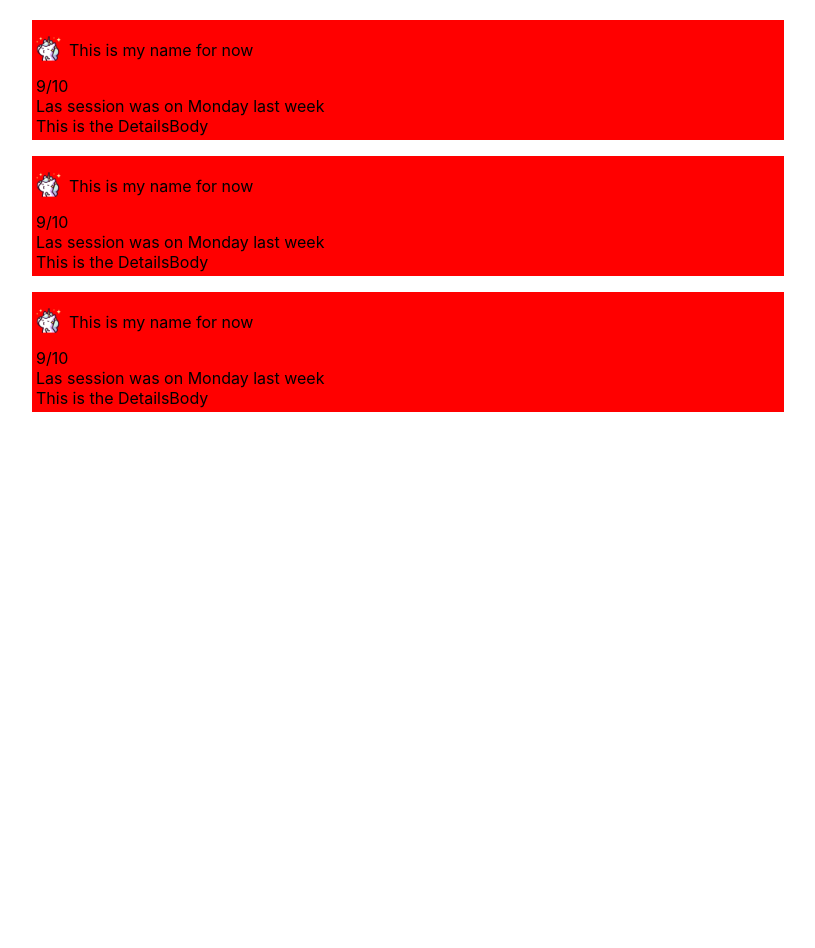
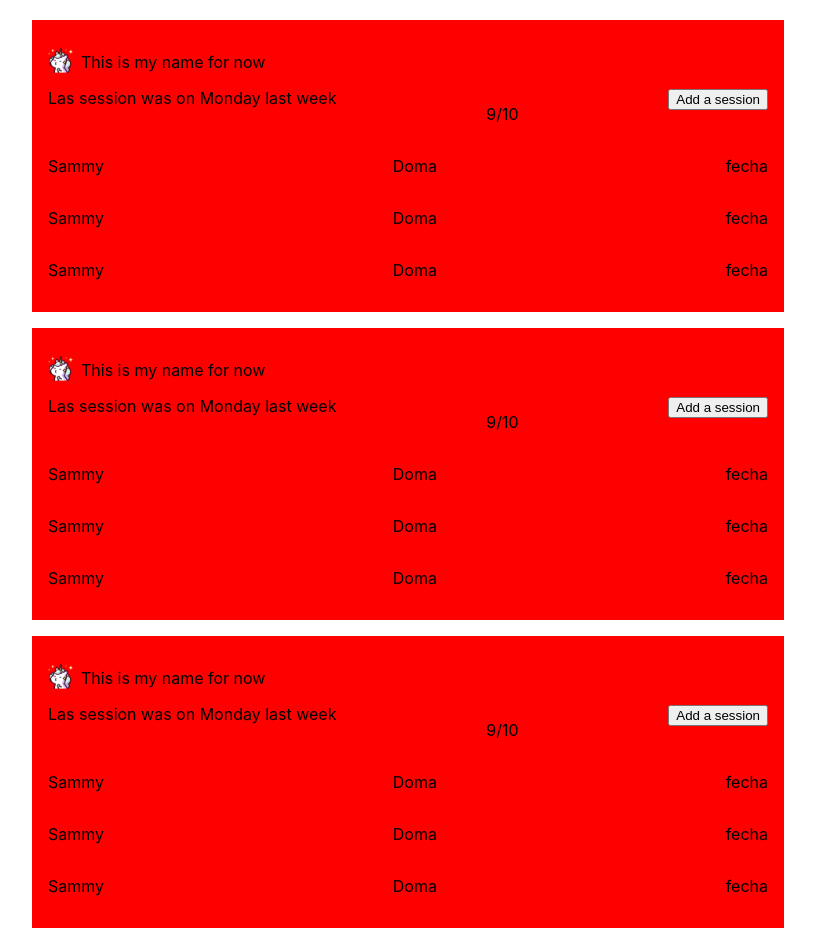
Before and after one commit to martacolombas/horse-app, a React (Create React App) app: page / in a window 1280 px wide. Shown: the whole page, without its empty margins (232-1047 px from the left). Before the commit the page ends 800 px from the top, so only its background shows below. Built offline with nearby package versions, Linux system fonts and the light colour scheme.

Commit message:
feat: add button and counter component

```diff
--- /dev/null
+++ b/src/components/addButton.js
@@ -0,0 +1,13 @@
+import React from 'react';
+import cx from 'classnames';
+import './addButton.css';
+
+function AddButton({ className }) {
+  return (
+    <div className={cx('Counter', className)}>
+      <button>Add a session</button>
+    </div>
+  );
+}
+
+export default AddButton;
--- a/src/components/body.js
+++ b/src/components/body.js
@@ -3,11 +3,13 @@ import cx from 'classnames';
 import MainBody from './mainBody';
 import DetailsBody from './detailsBody';
 
+let sessions = [1, 2, 3];
+
 function Body({ className }) {
   return (
     <div className={cx('Body', className)}>
       <MainBody></MainBody>
-      <DetailsBody></DetailsBody>
+      <DetailsBody sessions={sessions}></DetailsBody>
     </div>
   );
 }
--- a/src/components/card.css
+++ b/src/components/card.css
@@ -1,7 +1,7 @@
 .Card {
   background-color: red;
   display: flex;
-  padding: 4px;
+  padding: 16px;
   flex-direction: column;
   order: 4;
   margin: 8px;
--- /dev/null
+++ b/src/components/counter.js
@@ -0,0 +1,13 @@
+import React from 'react';
+import cx from 'classnames';
+import './counter.css';
+
+function Counter({ className }) {
+  return (
+    <div className={cx('Counter', className)}>
+      <p>9/10</p>
+    </div>
+  );
+}
+
+export default Counter;
--- a/src/components/detailsBody.css
+++ b/src/components/detailsBody.css
@@ -0,0 +1,9 @@
+.DetailsBody {
+  display: flex;
+  flex-direction: column;
+}
+
+.DetailsBody-session {
+  display: flex;
+  justify-content: space-between;
+}
--- a/src/components/detailsBody.js
+++ b/src/components/detailsBody.js
@@ -2,9 +2,19 @@ import React from 'react';
 import cx from 'classnames';
 import './detailsBody.css';
 
-function DetailsBody({ className }) {
+function DetailsBody({ className, sessions }) {
   return (
-    <div className={cx('DetailsBody', className)}>This is the DetailsBody</div>
+    <div className={cx('DetailsBody', className)}>
+      {sessions.map((session) => {
+        return (
+          <div className="DetailsBody-session">
+            <p>Sammy</p>
+            <p>Doma</p>
+            <p>fecha</p>
+          </div>
+        );
+      })}
+    </div>
   );
 }
 
--- a/src/components/mainBody.css
+++ b/src/components/mainBody.css
@@ -0,0 +1,4 @@
+.MainBody {
+  display: flex;
+  justify-content: space-between;
+}
--- a/src/components/mainBody.js
+++ b/src/components/mainBody.js
@@ -1,14 +1,17 @@
 import React from 'react';
 import cx from 'classnames';
 import './mainBody.css';
+import Counter from './counter';
+import AddButton from './addButton';
 
 function MainBody({ className }) {
   return (
     <div className={cx('MainBody', className)}>
-      <div className="MainBody-counter">9/10</div>
       <div className="MainBody-session">
         Las session was on Monday last week
       </div>
+      <Counter></Counter>
+      <AddButton></AddButton>
     </div>
   );
 }
```
Also changed, not shown: src/components/addButton.css (added), src/components/counter.css (added).
